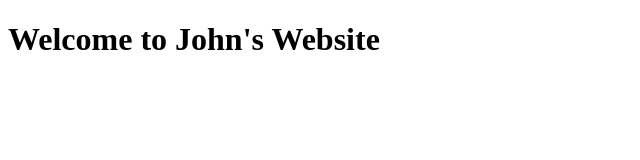
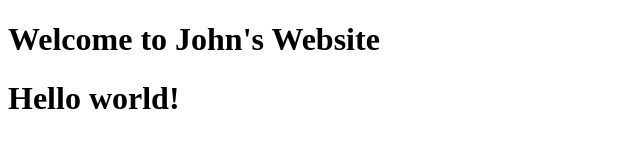
Before and after one commit to JBGlow/My-First-Repo, a plain HTML site: page index.html in a window 1280 px wide. Shown: the whole page, without its empty margins (0-640 px from the left). Drawn offline with Linux system fonts and the light colour scheme.

Commit message:
Commit changes to html document via vscode

```diff
--- a/index.html
+++ b/index.html
@@ -1,3 +1,14 @@
  <!DOCTYPE html>
+ <html lang="en">
 
+ <head>
  <h1> Welcome to John's Website </h1>
+ <meta charset="UTF-8">
+ <meta name="viewport" content="width = device.width, initialscale=1.0">
+ <title>Document</title>
+
+ </head>
+ <body>
+    <h1> Hello world! </h1>
+ </body>
+ </html>
```
